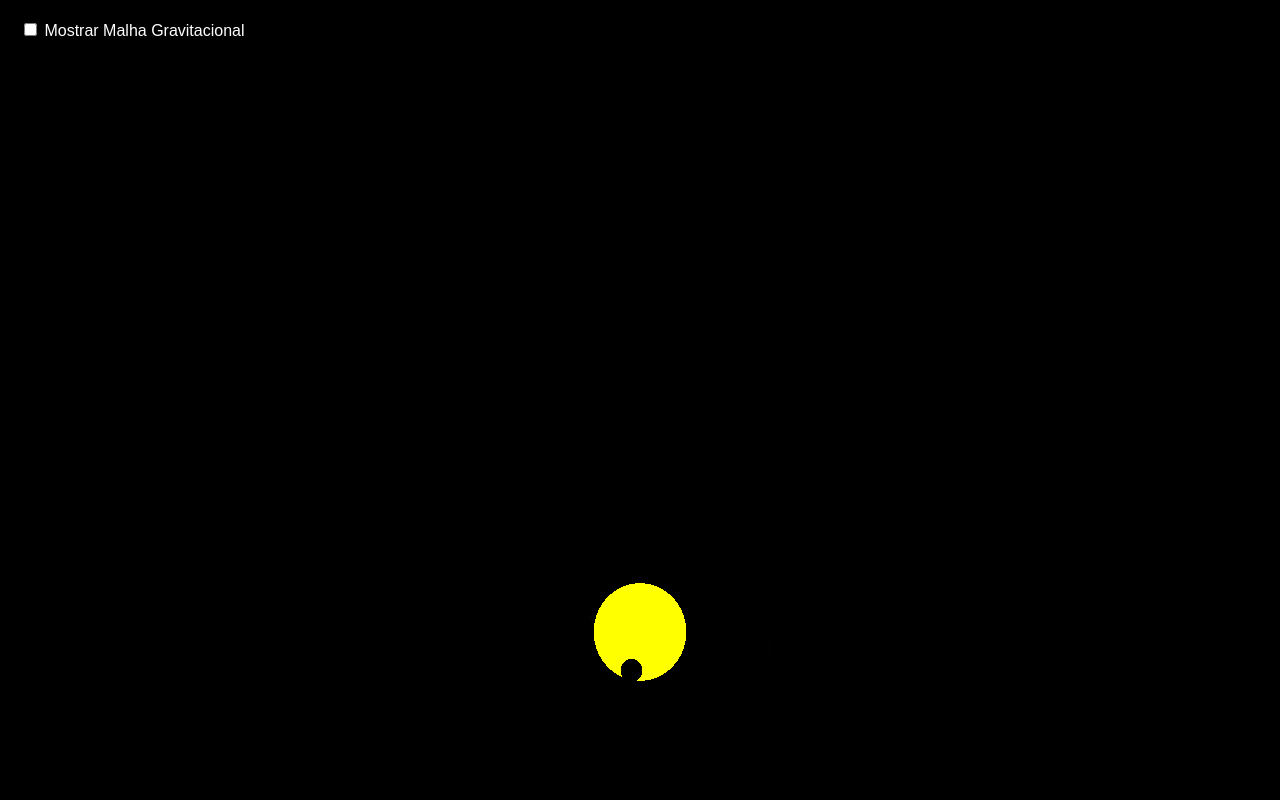
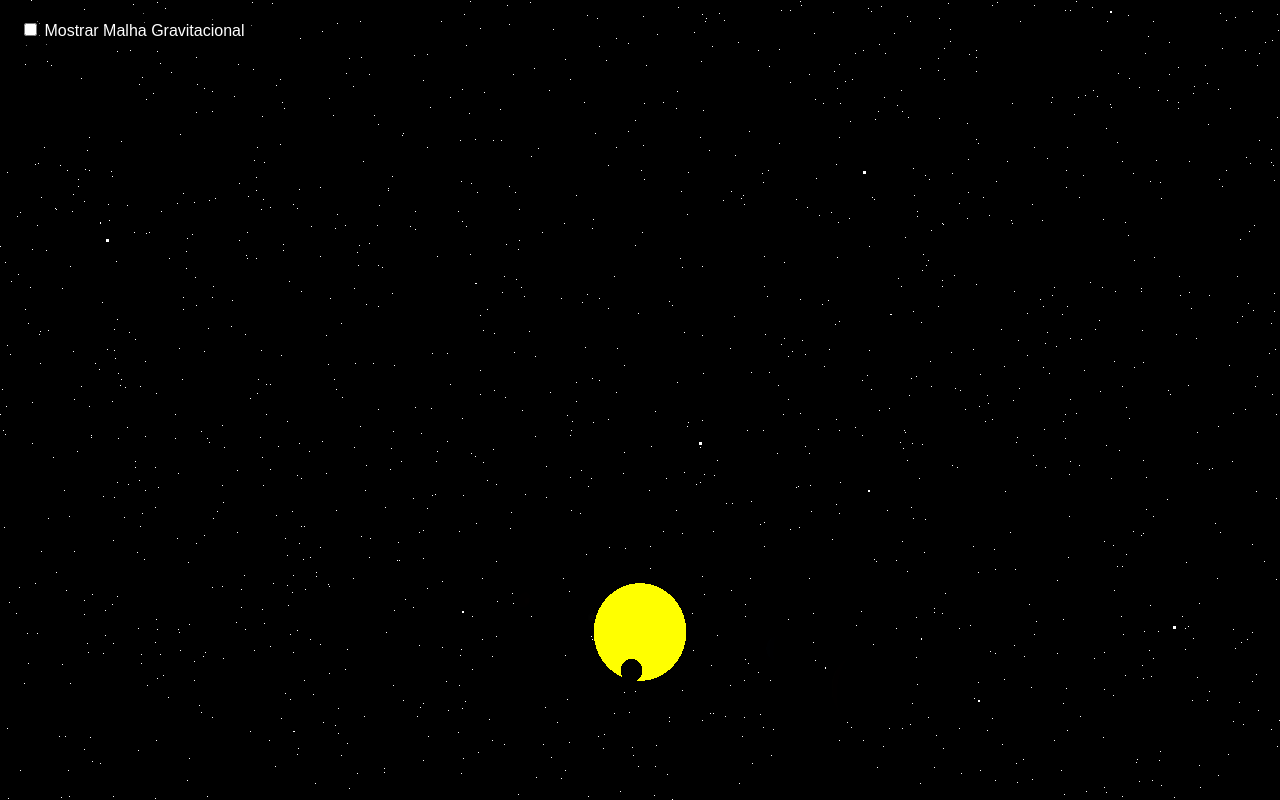
Before and after one commit to grad-valdeney/Sistema-solar-3D, a website built with Vite: page index.html in a window 1280 px wide. Built offline with nearby package versions, Linux system fonts and the light colour scheme; animation ran at ten frames a second.

Commit message:
Add files via upload

```diff
--- a/index.html
+++ b/index.html
@@ -1,9 +1,11 @@
 <!DOCTYPE html>
-<html lang="en">
+<html lang="pt-BR">
 <head>
   <meta charset="UTF-8" />
   <meta name="viewport" content="width=device-width, initial-scale=1.0"/>
   <title>Sistema Solar 3D</title>
+  <link rel="manifest" href="manifest.json" />
+  <meta name="theme-color" content="#000000"/>
   <link rel="stylesheet" href="style.css">
 </head>
 <body>
@@ -12,5 +14,10 @@
   </div>
   <canvas id="bg"></canvas>
   <script type="module" src="main.js"></script>
+  <script>
+    if ('serviceWorker' in navigator) {
+      navigator.serviceWorker.register('service-worker.js');
+    }
+  </script>
 </body>
 </html>
--- a/main.js
+++ b/main.js
@@ -11,6 +11,27 @@ const renderer = new THREE.WebGLRenderer({ canvas: document.querySelector('#bg')
 renderer.setPixelRatio(window.devicePixelRatio);
 renderer.setSize(window.innerWidth, window.innerHeight);
 
+// Estrelas 3D
+function createStars() {
+  const starGeometry = new THREE.BufferGeometry();
+  const starCount = 10000;
+  const positions = [];
+
+  for (let i = 0; i < starCount; i++) {
+    const x = (Math.random() - 0.5) * 2000;
+    const y = (Math.random() - 0.5) * 2000;
+    const z = (Math.random() - 0.5) * 2000;
+    positions.push(x, y, z);
+  }
+
+  starGeometry.setAttribute('position', new THREE.Float32BufferAttribute(positions, 3));
+  const starMaterial = new THREE.PointsMaterial({ color: 0xffffff, size: 0.7 });
+  const starField = new THREE.Points(starGeometry, starMaterial);
+  scene.add(starField);
+}
+
+createStars();
+
 // Luz solar
 const sunLight = new THREE.PointLight(0xffffff, 2, 0);
 scene.add(sunLight);
@@ -21,7 +42,7 @@ const sunMat = new THREE.MeshBasicMaterial({ color: 0xffff00 });
 const sun = new THREE.Mesh(sunGeo, sunMat);
 scene.add(sun);
 
-// Planetas simplificados
+// Planetas
 const planetsData = [
   { name: 'Mercúrio', color: 0xaaaaaa, size: 1, distance: 15 },
   { name: 'Vênus', color: 0xffcc99, size: 2, distance: 22 },
@@ -64,7 +85,6 @@ const controls = new OrbitControls(camera, renderer.domElement);
 function animate() {
   requestAnimationFrame(animate);
 
-  // Movimento dos planetas
   planets.forEach(planet => {
     planet.userData.angle += planet.userData.speed;
     planet.position.x = planet.userData.distance * Math.cos(planet.userData.angle);
--- a/package.json
+++ b/package.json
@@ -1,5 +1,5 @@
 {
-  "name": "solar-system-3d",
+  "name": "solar-system-3d-pwa",
   "version": "1.0.0",
   "scripts": {
     "dev": "vite",
```
Also changed, not shown: service-worker.js (added, +21 -0 lines), README.md, manifest.json (added).
